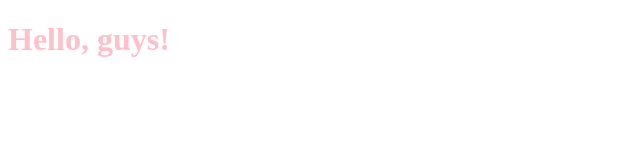
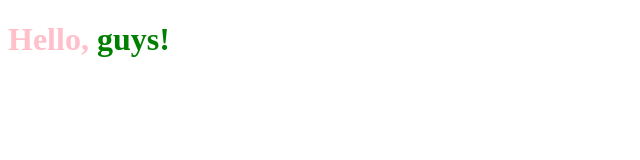
Before and after one commit to ProUnebit/Reminder_ToMe_Reminder, a React app: page / in a window 1280 px wide. Shown: the top 160 px of the page, without its empty margins (0-640 px from the left). Built offline with nearby package versions, Linux system fonts and the light colour scheme.

Commit message:
ipdate webpack.config.js

```diff
--- a/src/components/App.js
+++ b/src/components/App.js
@@ -5,7 +5,7 @@ class App extends React.Component {
     render () {
         return (
             <div>
-                <h1>Hello, guys!</h1>
+                <h1>Hello, <span>guys!</span></h1>
             </div>
         )
     }
--- a/src/scss/style.scss
+++ b/src/scss/style.scss
@@ -2,4 +2,8 @@ $color-1: pink;
 
 h1 {
     color: $color-1;
+
+    & span {
+        color: green;
+    }
 }
--- a/webpack.config.js
+++ b/webpack.config.js
@@ -1,6 +1,8 @@
 const path = require('path');
 const HtmlWebpackPlugin = require('html-webpack-plugin');
 const MiniCssExtractPlugin = require("mini-css-extract-plugin");
+
+const devMode = process.env.NODE_ENV !== 'production'
 
 module.exports = {
     entry: './src/index.js',
@@ -18,14 +20,17 @@ module.exports = {
                 }
             },
             {
-                test: /\.scss$/,
+                test: /\.(sa|sc|c)ss$/,
                 use: [{
-                    loader: process.env.NODE_ENV !== 'production' ? 'style-loader' : MiniCssExtractPlugin.loader
+                    loader: devMode ? 'style-loader' : MiniCssExtractPlugin.loader
                 }, {
-                    loader: "css-loader"
+                    loader: "css-loader", options: {
+                    sourceMap: true
+                    }
                 }, {
                     loader: "sass-loader",
                     options: {
+                        sourceMap: true,
                         includePaths: ["src/assets/img"]
                     }
                 }]
```
Also changed, not shown: 1 other file (tests, documents, lock files or other folders).
